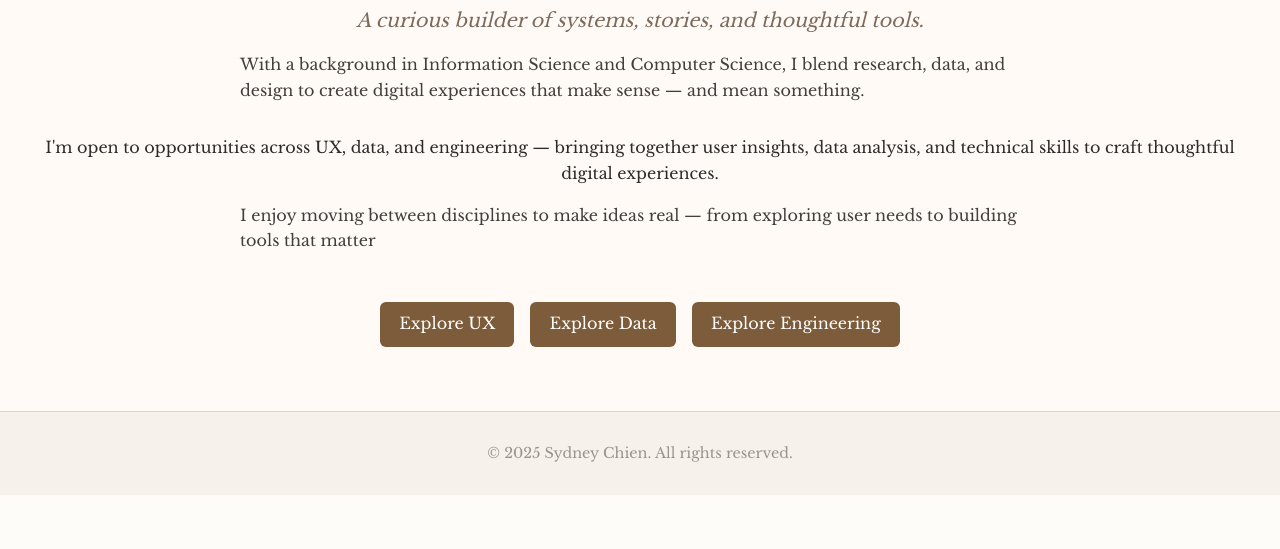
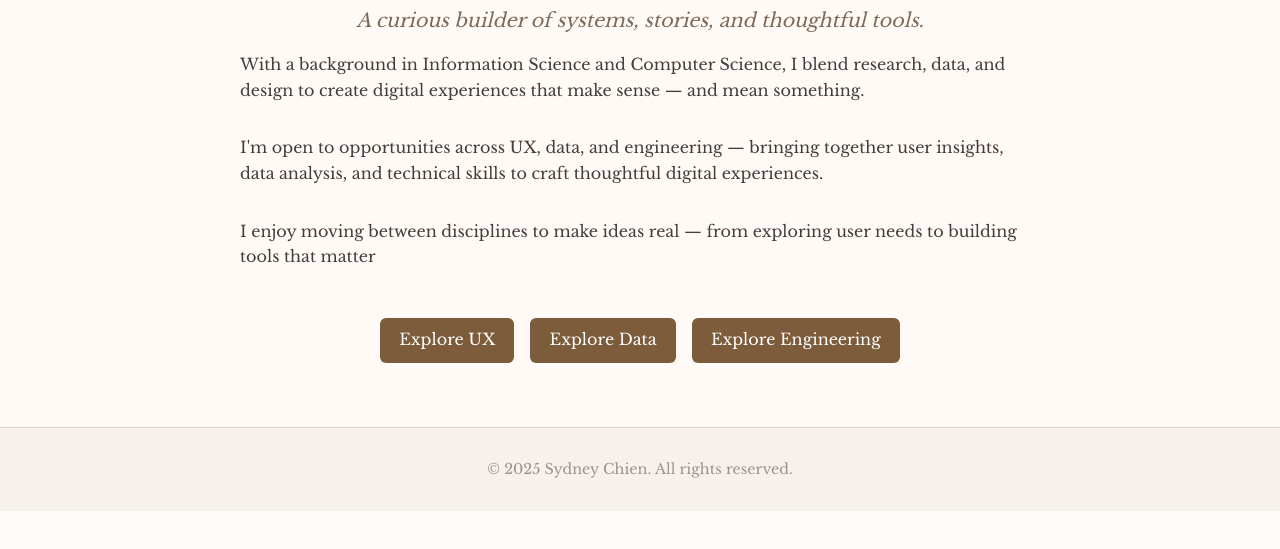
Before and after one commit to sydneyci11/sydneyci11.github.io, a plain HTML site: page index.html in a window 1280 px wide. Shown: the part 241-790 px from the top of the page. Drawn offline with nearby package versions, Linux system fonts and the light colour scheme.

Commit message:
correct type error in home page

```diff
--- a/index.html
+++ b/index.html
@@ -23,7 +23,7 @@
     <p class="subtitle">A curious builder of systems, stories, and thoughtful tools.</p>
     <p class="intro">With a background in Information Science and Computer Science, I blend research, data, and design to create digital experiences that make sense — and mean something.</p>
     <p></p>
-    <p class="into">I'm open to opportunities across UX, data, and engineering — bringing together user insights, data analysis, and technical skills to craft thoughtful digital experiences.</p>
+    <p class="intro">I'm open to opportunities across UX, data, and engineering — bringing together user insights, data analysis, and technical skills to craft thoughtful digital experiences.</p>
     <p class="intro">I enjoy moving between disciplines to make ideas real — from exploring user needs to building tools that matter</p>
     <div class="button-wrapper row">
       <a class="button" href="ux.html">Explore UX</a>
```
